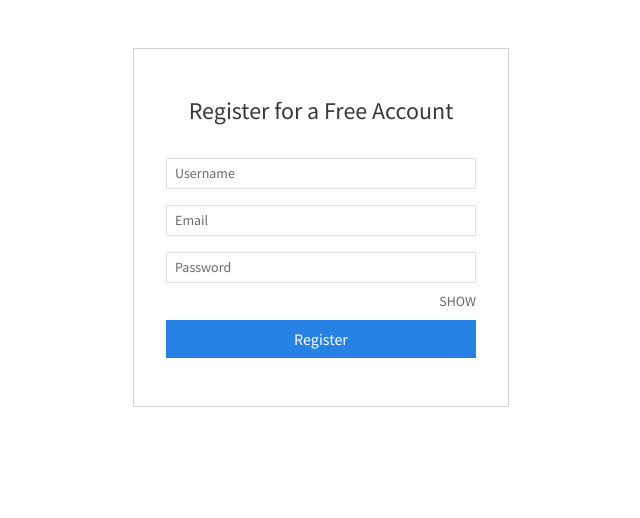
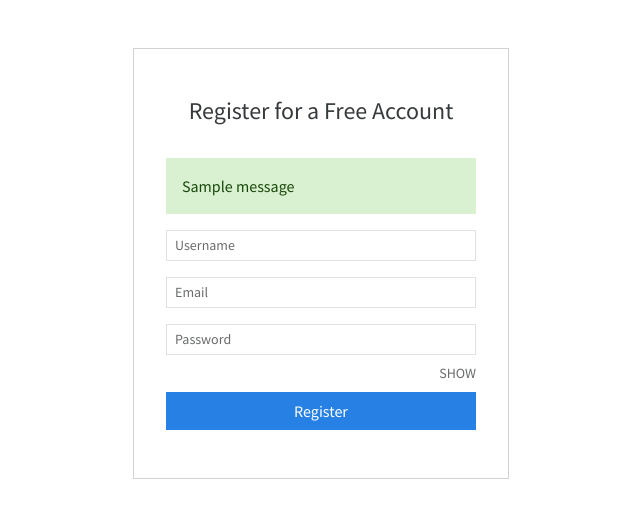
Before and after one commit to qwerty2053/iewebsite, a Django app: page /authentication/register in a window 1280 px wide. Shown: the top 518 px of the page, without its empty margins (319-959 px from the left). Run offline with Django 3.2, Linux system fonts and the light colour scheme; tables that the repository leaves empty hold one stand-in row (values such as "Sample post"); one stand-in notice (Sample message) is shown; some libraries are stand-ins or nearby versions.

Commit message:
Configured registration messages alert

```diff
--- a/authentication/views.py
+++ b/authentication/views.py
@@ -2,8 +2,9 @@ from django.shortcuts import render
 from django.views import View
 from django.http import JsonResponse
 from django.contrib.auth.models import User
+from validate_email import validate_email
+from django.contrib import messages
 import json
-from validate_email import validate_email
 
 
 class UsernameValidationView(View):
@@ -37,3 +38,7 @@ class EmailValidationView(View):
 class RegistrationView(View):
     def get(self, request):
         return render(request, "authentication/register.html")
+
+    def post(self, request):
+        messages.success(request, "Account registered!")
+        return render(request, "authentication/register.html")
--- a/iewebsite/settings.py
+++ b/iewebsite/settings.py
@@ -13,6 +13,7 @@ https://docs.djangoproject.com/en/3.2/ref/settings/
 import os
 import environ
 from pathlib import Path
+from django.contrib import messages
 
 env = environ.Env()
 
@@ -135,3 +136,7 @@ STATIC_ROOT = os.path.join(BASE_DIR, 'static')
 # https://docs.djangoproject.com/en/3.2/ref/settings/#default-auto-field
 
 DEFAULT_AUTO_FIELD = 'django.db.models.BigAutoField'
+
+MESSAGE_TAGS = {
+    messages.ERROR: "danger"
+}
--- a/templates/authentication/register.html
+++ b/templates/authentication/register.html
@@ -13,7 +13,7 @@
         <form action="{% url 'register' %}" method="post">
           {% csrf_token %}
 
-          {% comment %} {% include 'partials/_messages.html' %} {% endcomment %}
+          {% include 'partials/_messages.html' %}
           <div class="mb-3">
             <input
               type="text"
--- /dev/null
+++ b/templates/partials/_messages.html
@@ -0,0 +1,9 @@
+{% if messages %}
+<div class="messages">
+    {% for message in messages %}
+    <div{% if message.tags %} class="alert alert-sm alert-{{ message.tags }}"{% endif %}>
+        {{ message }}
+    </div>
+    {% endfor %}
+</ul>
+{% endif %}
```
